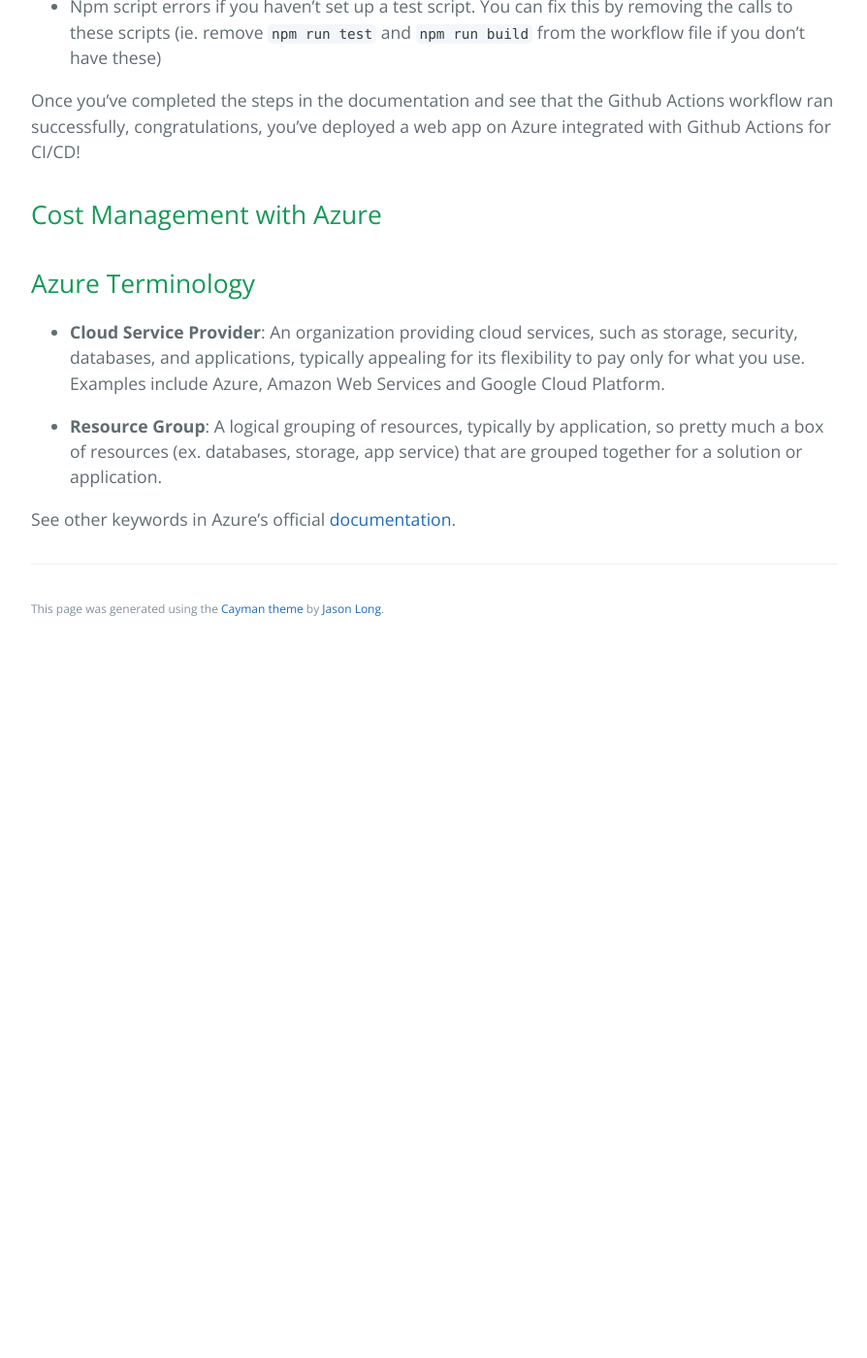
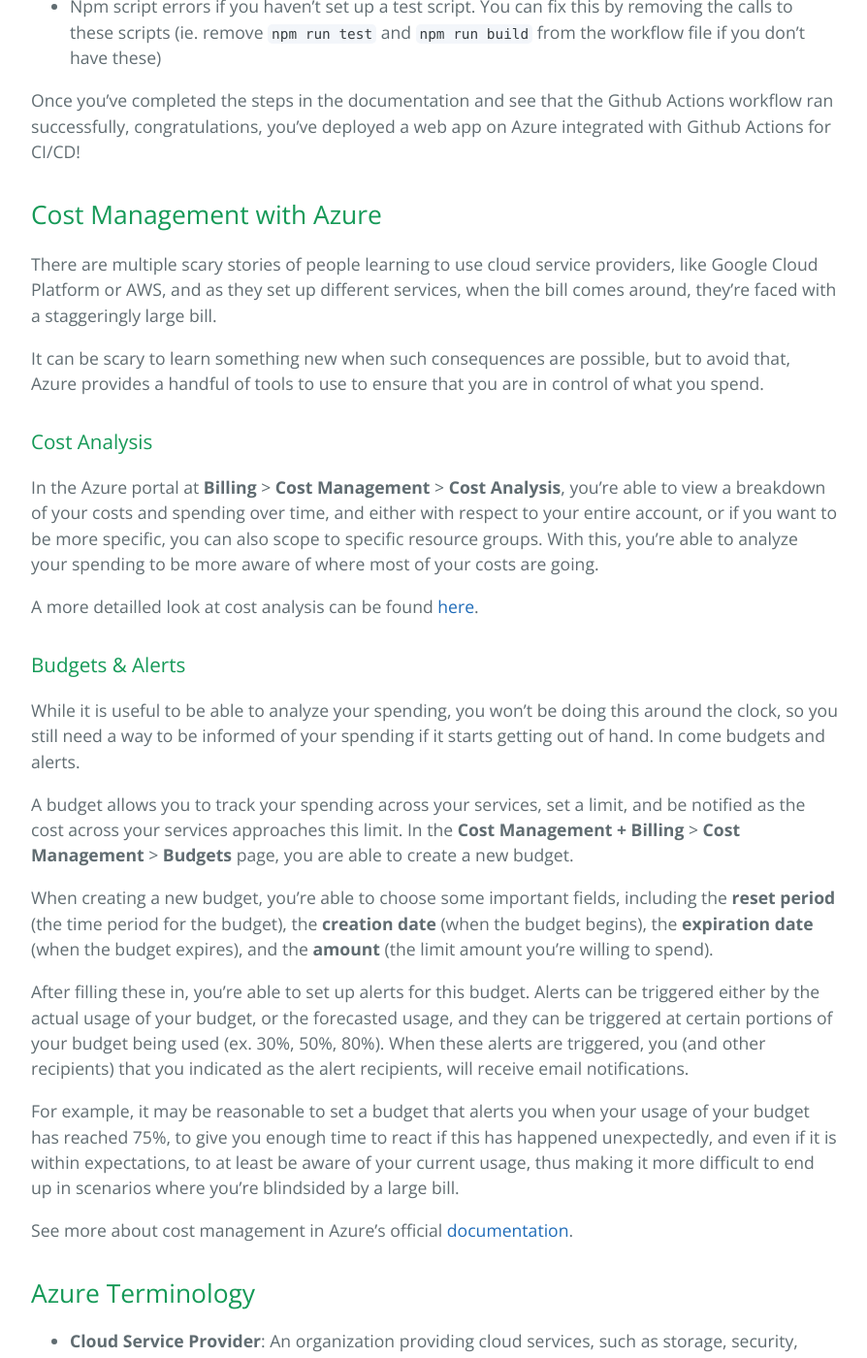
Before and after one commit to learning-software-engineering/learning-software-engineering.github.io, a Jekyll site: the page built from Topics/Development_Process/Azure_webapp_deployment_with_nodejs.md, in a window 1280 px wide and 1400 px high, scrolled down 5301 px. Shown: the whole window at 97% size, without its empty margins (192-1086 px from the left). Built offline with Jekyll 4.4.1, drawn with Linux system fonts in a browser that asks for light colours; our own code applies the rules of GitHub Pages for plain Markdown files; before the commit the page ends 5971 px from its top, so only the background shows below that.

Commit message:
acostaj9: Wrote section on cost management on Azure, and using budgets and alerts.

```diff
--- a/Topics/Development_Process/Azure_webapp_deployment_with_nodejs.md
+++ b/Topics/Development_Process/Azure_webapp_deployment_with_nodejs.md
@@ -156,6 +156,29 @@
 
 ## Cost Management with Azure
 
+There are multiple scary stories of people learning to use cloud service providers, like Google Cloud Platform or AWS, and as they set up different services, when the bill comes around, they're faced with a staggeringly large bill.
+
+It can be scary to learn something new when such consequences are possible, but to avoid that, Azure provides a handful of tools to use to ensure that you are in control of what you spend.
+
+### Cost Analysis
+
+In the Azure portal at **Billing** > **Cost Management** > **Cost Analysis**, you're able to view a breakdown of your costs and spending over time, and either with respect to your entire account, or if you want to be more specific, you can also scope to specific resource groups. With this, you're able to analyze your spending to be more aware of where most of your costs are going.
+
+A more detailled look at cost analysis can be found [here](https://learn.microsoft.com/en-us/azure/cost-management-billing/costs/quick-acm-cost-analysis).
+
+### Budgets & Alerts
+
+While it is useful to be able to analyze your spending, you won't be doing this around the clock, so you still need a way to be informed of your spending if it starts getting out of hand. In come budgets and alerts.
+
+A budget allows you to track your spending across your services, set a limit, and be notified as the cost across your services approaches this limit. In the **Cost Management + Billing** > **Cost Management** > **Budgets** page, you are able to create a new budget.
+
+When creating a new budget, you're able to choose some important fields, including the **reset period** (the time period for the budget), the **creation date** (when the budget begins), the **expiration date** (when the budget expires), and the **amount** (the limit amount you're willing to spend).
+
+After filling these in, you're able to set up alerts for this budget. Alerts can be triggered either by the actual usage of your budget, or the forecasted usage, and they can be triggered at certain portions of your budget being used (ex. 30%, 50%, 80%). When these alerts are triggered, you (and other recipients) that you indicated as the alert recipients, will receive email notifications.
+
+For example, it may be reasonable to set a budget that alerts you when your usage of your budget has reached 75%, to give you enough time to react if this has happened unexpectedly, and even if it is within expectations, to at least be aware of your current usage, thus making it more difficult to end up in scenarios where you're blindsided by a large bill.
+
+See more about cost management in Azure's official [documentation](https://learn.microsoft.com/en-us/azure/cost-management-billing/costs/).
 
 ## Azure Terminology
 
```
